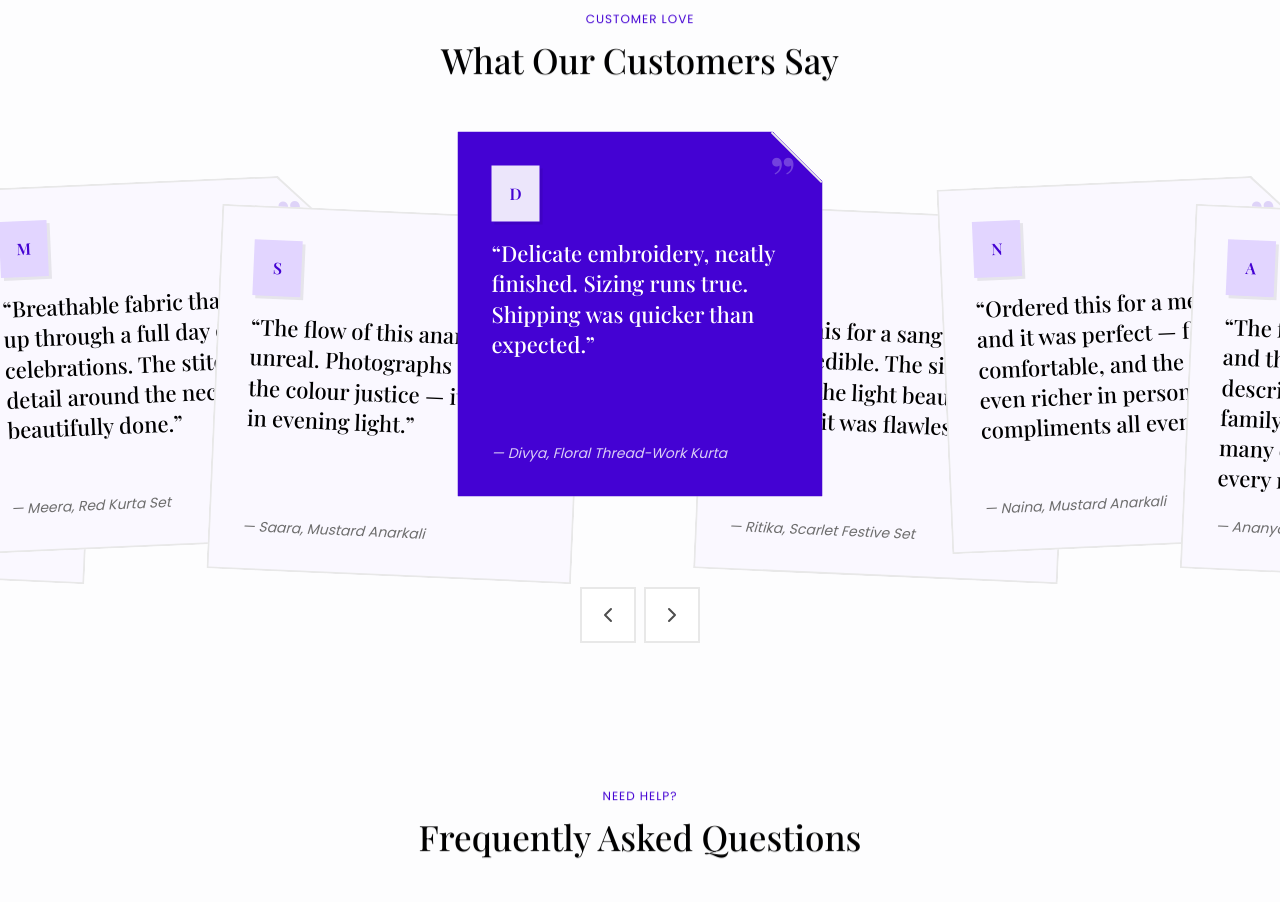
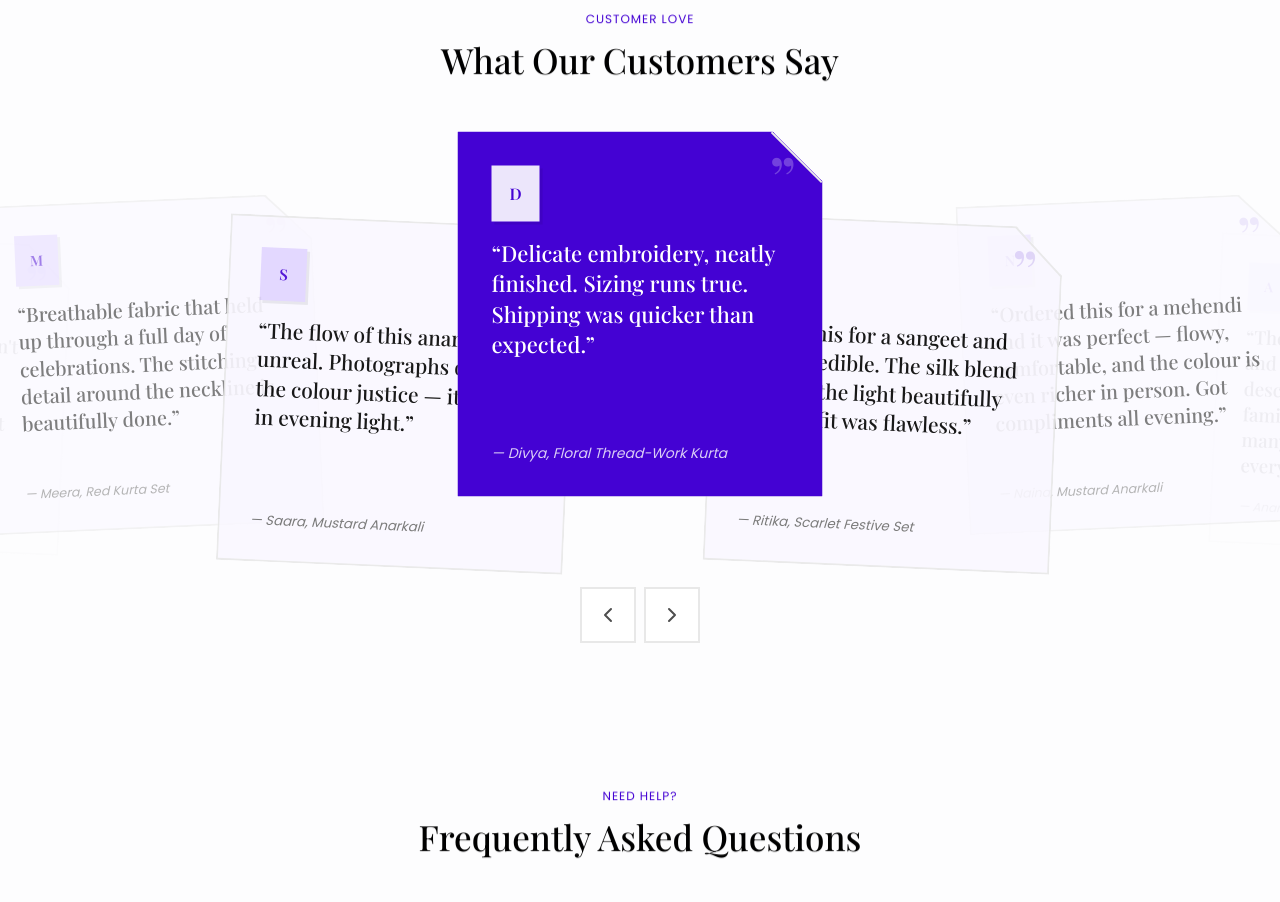
Before and after one commit to ragav1n/look, a React (Vite) app: page / in a window 1280 px wide. Shown: the part 3400-4302 px from the top of the page. Built offline with nearby package versions, Linux system fonts and the light colour scheme; no server answers.

Commit message:
Smooth testimonial fan: graded depth + edge fade
Layer cards by distance from centre (graded z-index) so a card promoting
to centre rises one level at a time instead of popping to the front, and
fade/scale cards toward the extremes so they ease in and out at the edges
instead of hard-cutting.

```diff
--- a/src/components/ui/stagger-testimonials.tsx
+++ b/src/components/ui/stagger-testimonials.tsx
@@ -37,25 +37,38 @@ const TestimonialCard: React.FC<TestimonialCardProps> = ({
   cardSize,
 }) => {
   const isCenter = position === 0;
+  const dist = Math.abs(position);
+  // Depth by distance from centre: closer = brighter, larger, higher layer.
+  // Extremes fade to near-zero so a card wrapping to the far side is invisible
+  // as it appears (and gently fades out as it leaves) instead of hard-cutting.
+  const opacity = dist === 0 ? 1 : dist === 1 ? 0.9 : dist === 2 ? 0.5 : 0.1;
+  const scale = 1 - dist * 0.05;
 
   return (
     <div
       onClick={() => handleMove(position)}
       className={cn(
-        "absolute top-1/2 left-1/2 cursor-pointer border-2 p-8 transition-all duration-500 ease-in-out",
+        "absolute top-1/2 left-1/2 cursor-pointer border-2 p-8 transition-all duration-[650ms] ease-[cubic-bezier(0.22,1,0.36,1)]",
         isCenter
-          ? "z-10 border-accent bg-accent text-white"
-          : "z-0 border-line bg-card text-black hover:border-accent/50",
+          ? "border-accent bg-accent text-white"
+          : "border-line bg-card text-black hover:border-accent/50",
       )}
       style={{
         width: cardSize,
         height: cardSize,
+        // Graded z-index (centre highest, fanning behind) so a card promoting to
+        // centre only ever rises one layer at a time — no jarring pop to the front.
+        zIndex: 30 - dist,
+        opacity,
+        // Ghost cards at the very edge shouldn't intercept clicks.
+        pointerEvents: dist >= 3 ? "none" : "auto",
         clipPath: `polygon(50px 0%, calc(100% - 50px) 0%, 100% 50px, 100% 100%, calc(100% - 50px) 100%, 50px 100%, 0 100%, 0 0)`,
         transform: `
           translate(-50%, -50%)
           translateX(${(cardSize / 1.5) * position}px)
           translateY(${isCenter ? -65 : position % 2 ? 15 : -15}px)
           rotate(${isCenter ? 0 : position % 2 ? 2.5 : -2.5}deg)
+          scale(${scale})
         `,
         boxShadow: isCenter ? "0px 8px 0px 4px var(--color-line)" : "0px 0px 0px 0px transparent",
       }}
```
